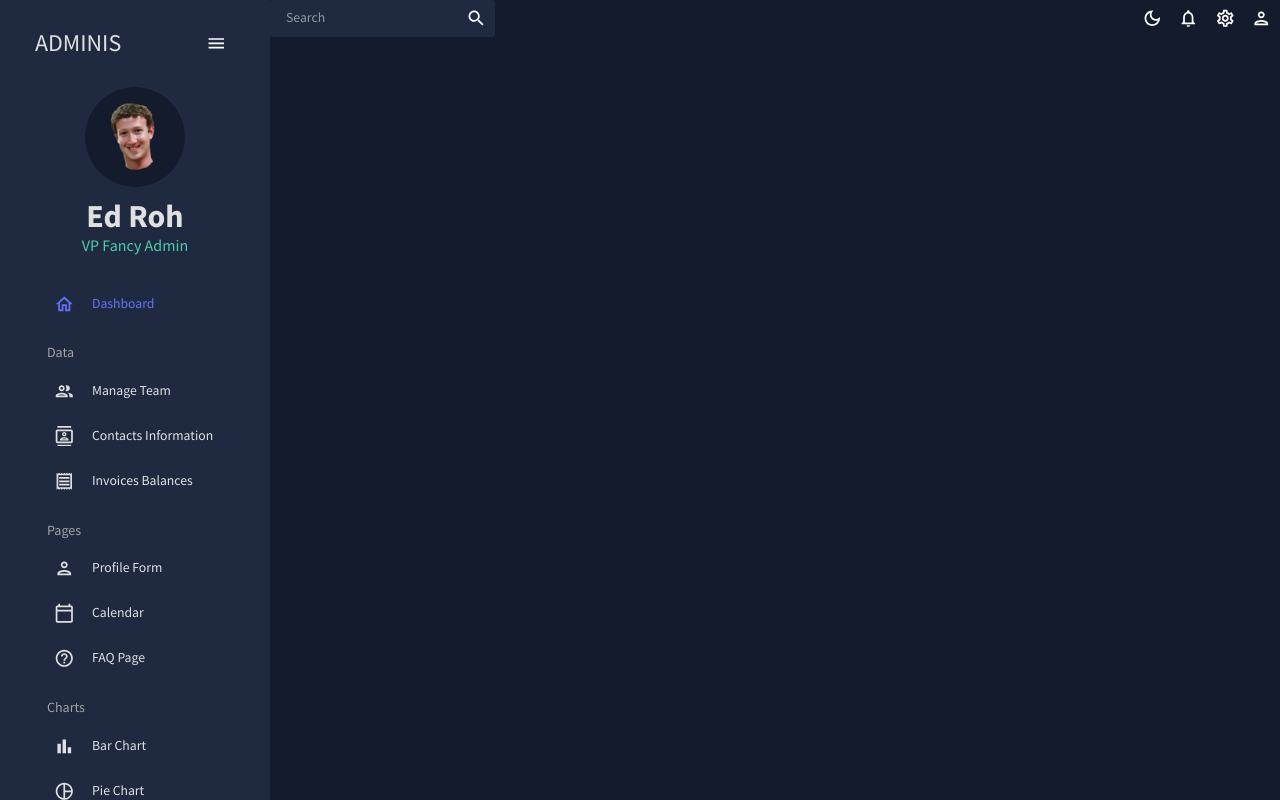
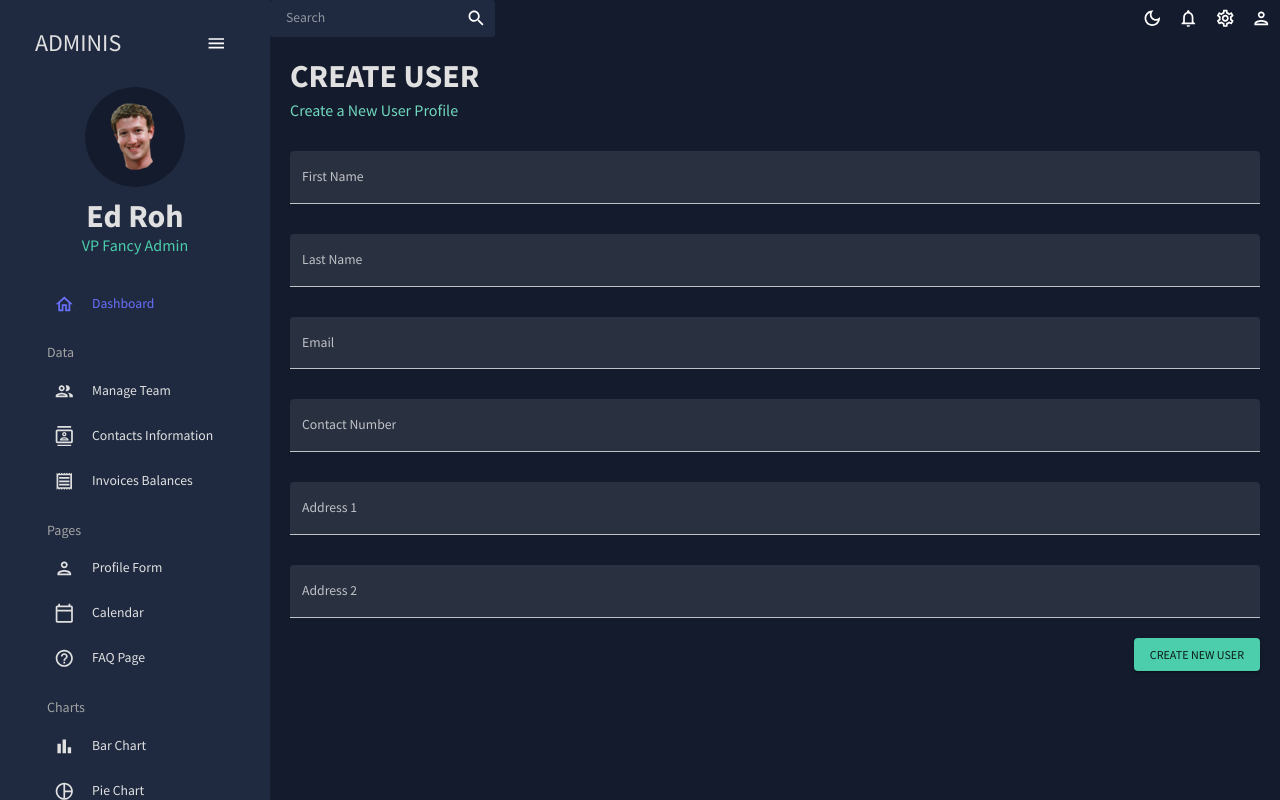
Before and after one commit to zzyhar/Dashboard-App, a React (Create React App) app: page /form in a window 1280 px wide. Built offline with nearby package versions, Linux system fonts and the light colour scheme.

Commit message:
Profile Form

```diff
--- a/src/App.js
+++ b/src/App.js
@@ -8,7 +8,7 @@
 import Contacts from "./scenes/contacts";
 import Invoices from "./scenes/invoices";
 // import Bar from "./scenes/bar";
-// import Form from "./scenes/form";
+import Form from "./scenes/form";
 // import Line from "./scenes/line";
 // import Pie from "./scenes/pie";
 // import FAQ from "./scenes/faq";
@@ -30,7 +30,7 @@
               <Route path="/team" element={<Team />} />
               <Route path="/contacts" element={<Contacts />} />
               <Route path="/invoices" element={<Invoices />} />
-              {/* <Route path="/form" element={<Form />} /> */}
+              <Route path="/form" element={<Form />} />
               {/* <Route path="/bar" element={<Bar />} /> */}
               {/* <Route path="/pie" element={<Pie />} /> */}
               {/* <Route path="/line" element={<Line />} /> */}
--- /dev/null
+++ b/src/scenes/form/index.jsx
@@ -0,0 +1,167 @@
+import { Box, Button, TextField } from "@mui/material";
+import { Formik } from "formik";
+import * as yup from "yup";
+import useMediaQuery from "@mui/material/useMediaQuery";
+import Header from "../../components/Header";
+
+const phoneRegExp =
+  /^((\+[1-9]{1,4}[ -]?)|(\([0-9]{2,3}\)[ -]?)|([0-9]{2,4})[ -]?)*?[0-9]{3,4}[ -]?[0-9]{3,4}$/;
+
+const initialValues = {
+  firstName: "",
+  lastName: "",
+  email: "",
+  contact: "",
+  address1: "",
+  address2: "",
+};
+
+const userSchema = yup.object().shape({
+  firstName: yup.string().required("required"),
+  lastName: yup.string().required("required"),
+  email: yup.string().email("invalid email").required("required"),
+  // Two types of validation
+  contact: yup
+    .string()
+    .matches(phoneRegExp, "Phone number is not valid'")
+    .required("required"),
+  address1: yup.string().required("required"),
+  address2: yup.string().required("required"),
+});
+
+const Form = () => {
+  const isNonMobile = useMediaQuery("min-width:600px");
+
+  const habdleFormSubmit = (values) => {
+    console.log(values);
+  };
+  return (
+    <Box m="20px">
+      <Header title="CREATE USER" subtitle="Create a New User Profile" />
+      <Formik
+        onSubmit={habdleFormSubmit}
+        initialValues={initialValues}
+        validationSchema={userSchema}
+      >
+        {({
+          values,
+          errors,
+          touched,
+          handleBlur,
+          handleChange,
+          handleSubmit,
+        }) => (
+          <form onSubmit={handleSubmit}>
+            <Box
+              display="grid"
+              gap="30px"
+              gridTemplateColumns="repeat(4, minmax(0,1fr))"
+              sx={{
+                "& > div": { gridColumn: isNonMobile ? undefined : "span 4" },
+              }}
+            >
+              <TextField
+                fullWidth
+                variant="filled"
+                type="text"
+                label="First Name"
+                onBlur={handleBlur}
+                onChange={handleChange}
+                value={values.email}
+                name="firstName"
+                error={!!touched.firstName && !!errors.firstName}
+                helperText={touched.firstName && errors.firstName}
+                sx={{
+                  gridColumn: "span 2",
+                }}
+              />
+
+              <TextField
+                fullWidth
+                variant="filled"
+                type="text"
+                label="Last Name"
+                onBlur={handleBlur}
+                onChange={handleChange}
+                value={values.lastName}
+                name="lastName"
+                error={!!touched.lastName && !!errors.lastName}
+                helperText={touched.lastName && errors.lastName}
+                sx={{
+                  gridColumn: "span 2",
+                }}
+              />
+              <TextField
+                fullWidth
+                variant="filled"
+                type="text"
+                label="Email"
+                onBlur={handleBlur}
+                onChange={handleChange}
+                value={values.email}
+                name="email"
+                error={!!touched.email && !!errors.email}
+                helperText={touched.email && errors.email}
+                sx={{
+                  gridColumn: "span 4",
+                }}
+              />
+              <TextField
+                fullWidth
+                variant="filled"
+                type="text"
+                label="Contact Number"
+                onBlur={handleBlur}
+                onChange={handleChange}
+                value={values.contact}
+                name="contact"
+                error={!!touched.contact && !!errors.contact}
+                helperText={touched.contact && errors.contact}
+                sx={{
+                  gridColumn: "span 4",
+                }}
+              />
+              <TextField
+                fullWidth
+                variant="filled"
+                type="text"
+                label="Address 1"
+                onBlur={handleBlur}
+                onChange={handleChange}
+                value={values.address1}
+                name="address1"
+                error={!!touched.address1 && !!errors.address1}
+                helperText={touched.address1 && errors.address1}
+                sx={{
+                  gridColumn: "span 4",
+                }}
+              />
+              <TextField
+                fullWidth
+                variant="filled"
+                type="text"
+                label="Address 2"
+                onBlur={handleBlur}
+                onChange={handleChange}
+                value={values.address2}
+                name="address2"
+                error={!!touched.address2 && !!errors.address2}
+                helperText={touched.address2 && errors.address2}
+                sx={{
+                  gridColumn: "span 4",
+                }}
+              />
+            </Box>
+            <Box display="flex" justifyContent="end" mt="20px">
+              <Button type="submit" color="secondary" variant="contained">
+                Create New User
+              </Button>
+            </Box>
+          </form>
+        )}
+      </Formik>
+    </Box>
+  );
+};
+
+export default Form;
```
